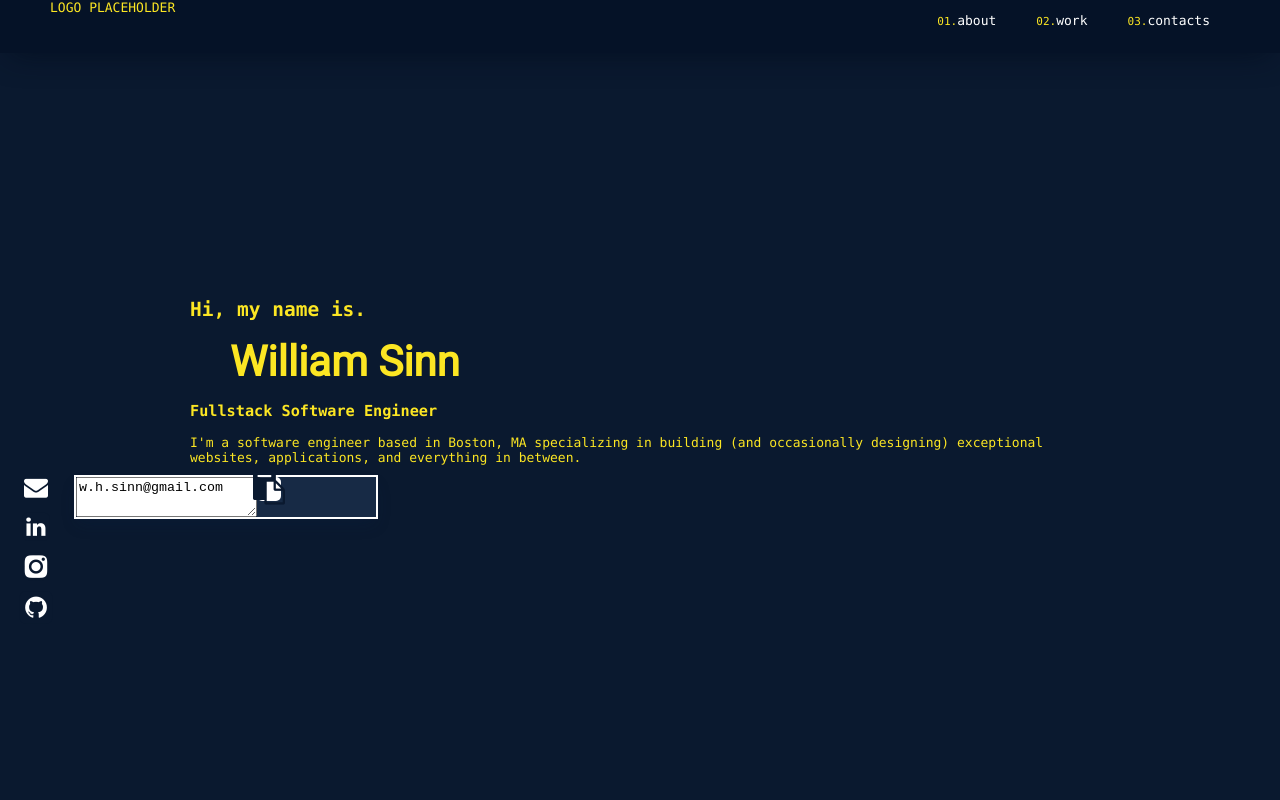
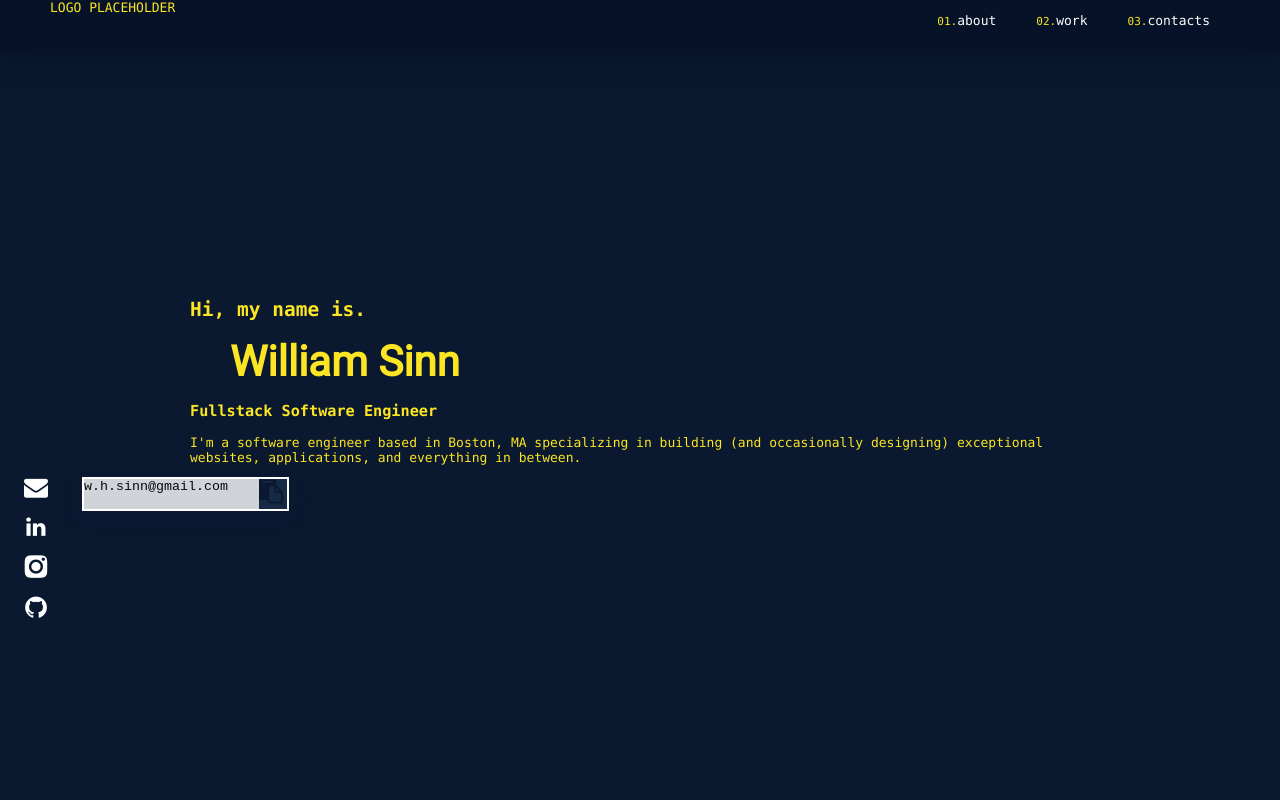
Before and after one commit to willsinn/ws-portfolio, a React (Create React App) app: page / in a window 1280 px wide. Both pictures are taken after a click on the element 36 px from the left and 487 px from the top of the page. Shown: the top 800 px of the page. Built offline with nearby package versions, Linux system fonts and the light colour scheme; a web font is replaced by a local one.

Commit message:
trim elems & styles for clipboard & textarea

```diff
--- a/src/App.css
+++ b/src/App.css
@@ -459,12 +459,28 @@ li {
   font-size: 11px;
 }
 .clipboard {
-  height: 40px;
-  width: 300px;
+  height: 30px;
+  margin: 2px 8px;
+  width: fit-content;
   background-color: var(--overlay);
   border: 2px solid white;
   z-index: 2;
   display: flex;
+}
+.clip-text {
+  border: none;
+  padding: 0;
+  margin: 0;
+  height: 20px;
+  width: fit-content;
+  opacity: 0.8;
+  height: fit-content;
+  resize: none;
+}
+.fa.fa-clipboard {
+  height: 28px;
+  width: 28px;
+  font-size: 24px;
 }
 .popover {
   position: absolute;
--- a/src/components/Contact.js
+++ b/src/components/Contact.js
@@ -4,18 +4,19 @@ const Contact = ({ contact, orient }) => {
   const emailClipboard = (
     <div className="popover">
       <div className="clipboard">
-        <textarea id="clip" value={contact.link}>
+        <textarea className="clip-text" value={contact.link}>
           {contact.link}
         </textarea>
-        <div className="icon" onClick={(e) => copyToClipboard(e)}>
-          <i className="fa fa-clipboard" aria-hidden="true"></i>
-        </div>
+        <i
+          className="fa fa-clipboard"
+          aria-hidden="true"
+          onClick={(e) => copyToClipboard(e)}
+        ></i>
       </div>
     </div>
   );
   const copyToClipboard = (e) => {
     if (e) {
-      debugger;
       const elem = e.target.parentElement.parentElement.firstElementChild;
       elem.select();
       document.execCommand("copy");
```
